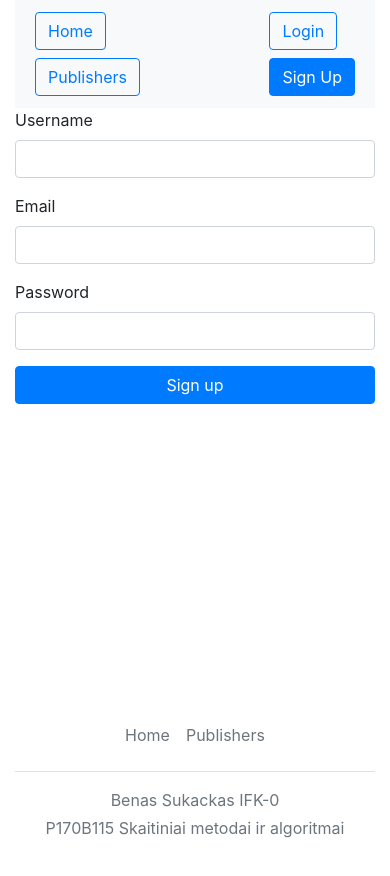
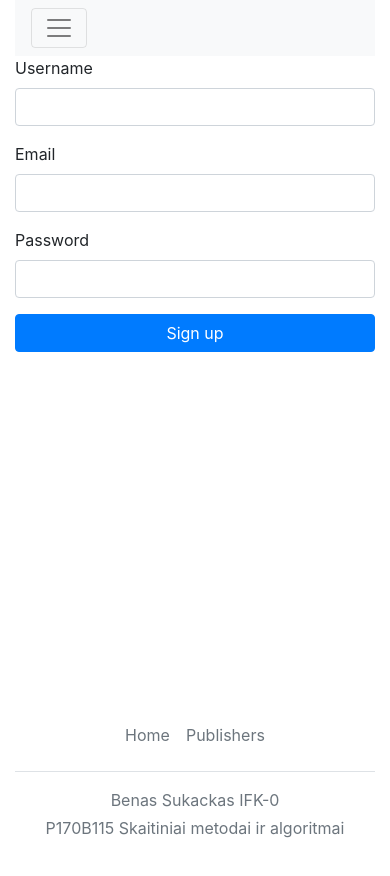
Before and after one commit to bensuk/bookstore-front, a React (Create React App) app: page /SignUp in a window 390 px wide. Shown: the top 876 px of the page. Built offline with nearby package versions, Linux system fonts and the light colour scheme.

Commit message:
responsive menu

```diff
--- a/src/Header.js
+++ b/src/Header.js
@@ -27,6 +27,10 @@ function Header() {
     return (
     <div className="App container" style={{minHeight: 80 + 'vh'}}>
     <nav className='navbar navbar-expand-sm bg-light navbar-light'>
+        <button class="navbar-toggler" type="button" data-toggle="collapse" data-target="#navbarNav" aria-controls="navbarNav" aria-expanded="false" aria-label="Toggle navigation">
+            <span class="navbar-toggler-icon"></span>
+        </button>
+        <div class="collapse navbar-collapse" id="navbarNav">
             <ul className='navbar-nav'>
                 <li className='nav-item m-1'>
                     <NavLink className="btn btn-light btn-outline-primary" to="/">
@@ -59,6 +63,7 @@ function Header() {
                     </NavLink>
                 </li>
             </ul>)}
+        </div>
     </nav>
 
     <Routes>
```
Lines whose indentation alone changed are shown as unchanged.
